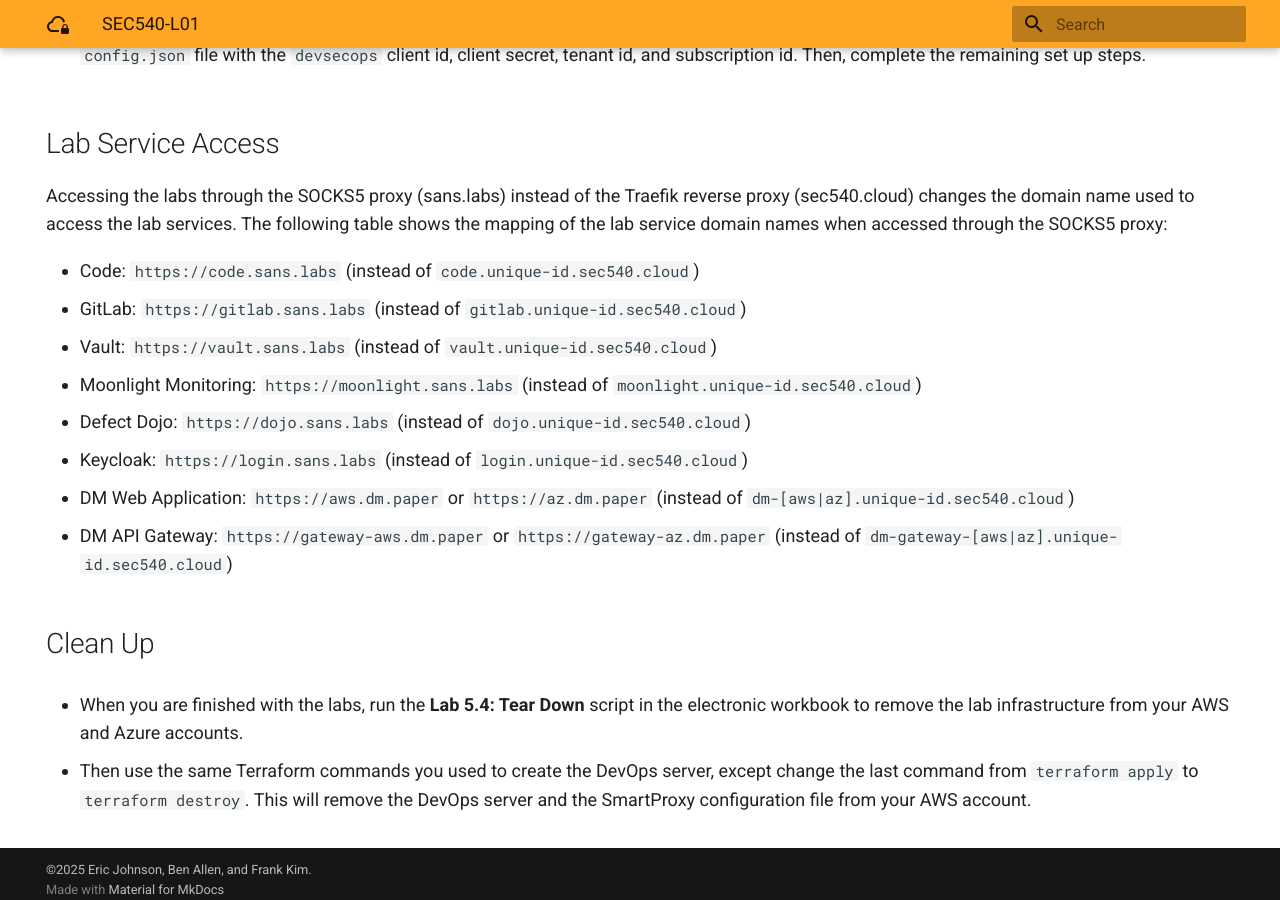
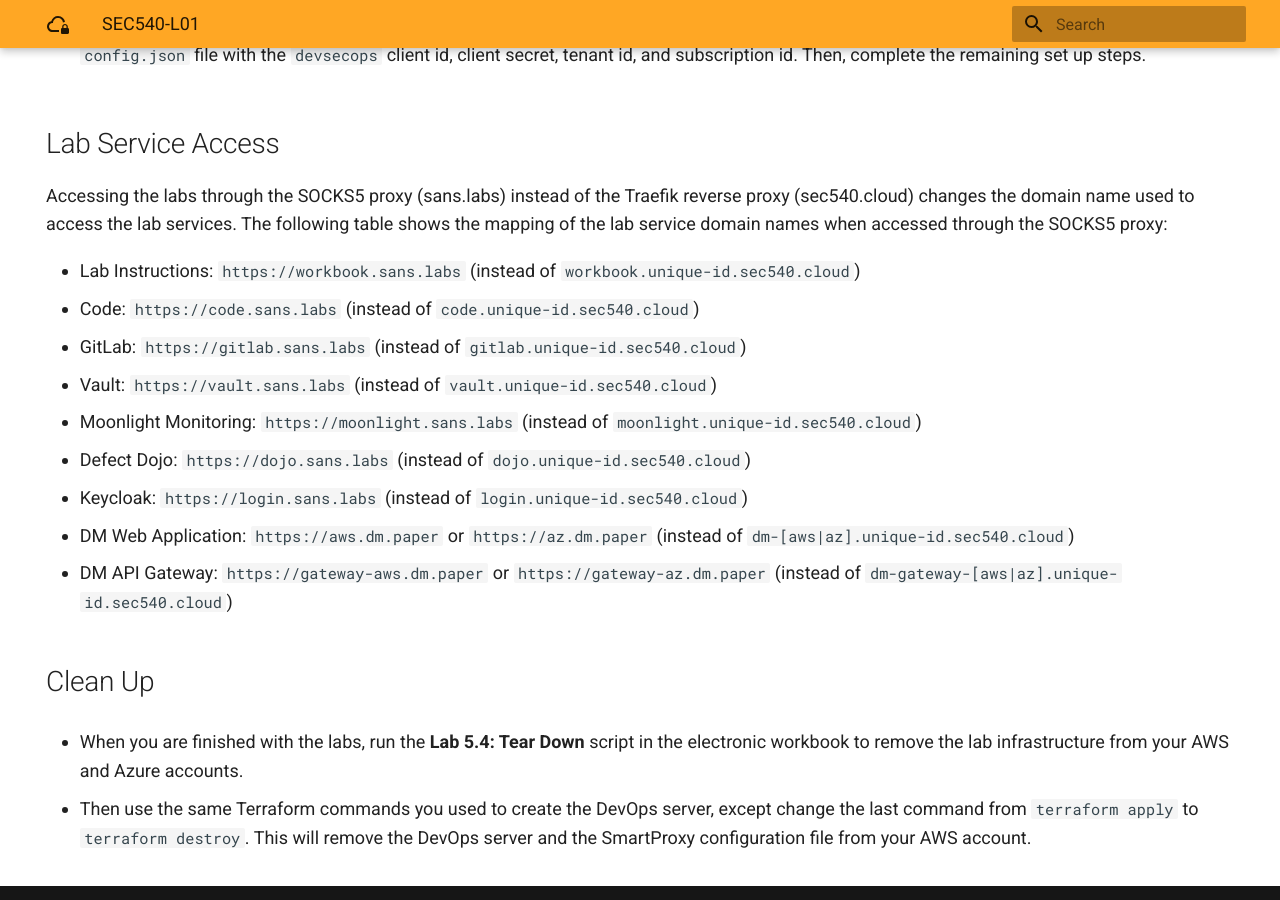
Before and after one commit to sans-cloud-sec540/simulator, an MkDocs documentation site: the page built from docs/docs/l01.md, in a window 1280 px wide and 900 px high, scrolled down 3792 px. Built offline with MkDocs 1.6.1 and Material for MkDocs 9.7.7, drawn with Linux system fonts in a browser that asks for light colours.

```diff
--- a/docs/docs/l01.md
+++ b/docs/docs/l01.md
@@ -135,6 +135,7 @@
 
 Accessing the labs through the SOCKS5 proxy (sans.labs) instead of the Traefik reverse proxy (sec540.cloud) changes the domain name used to access the lab services. The following table shows the mapping of the lab service domain names when accessed through the SOCKS5 proxy:
 
+- Lab Instructions: `https://workbook.sans.labs` (instead of `workbook.unique-id.sec540.cloud`)
 - Code: `https://code.sans.labs` (instead of `code.unique-id.sec540.cloud`)
 - GitLab: `https://gitlab.sans.labs` (instead of `gitlab.unique-id.sec540.cloud`)
 - Vault: `https://vault.sans.labs` (instead of `vault.unique-id.sec540.cloud`)
```
Also changed, not shown: 1 other file.
